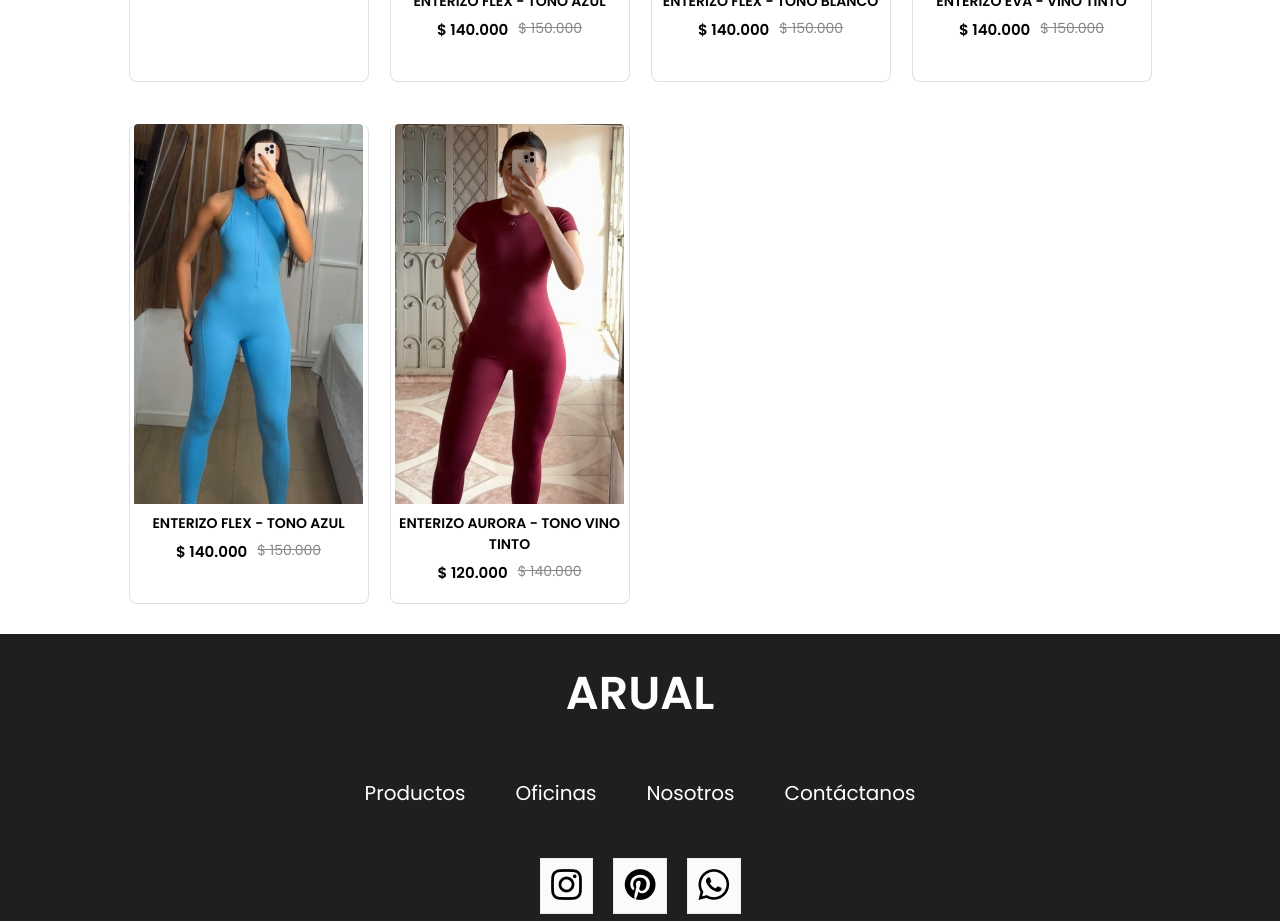
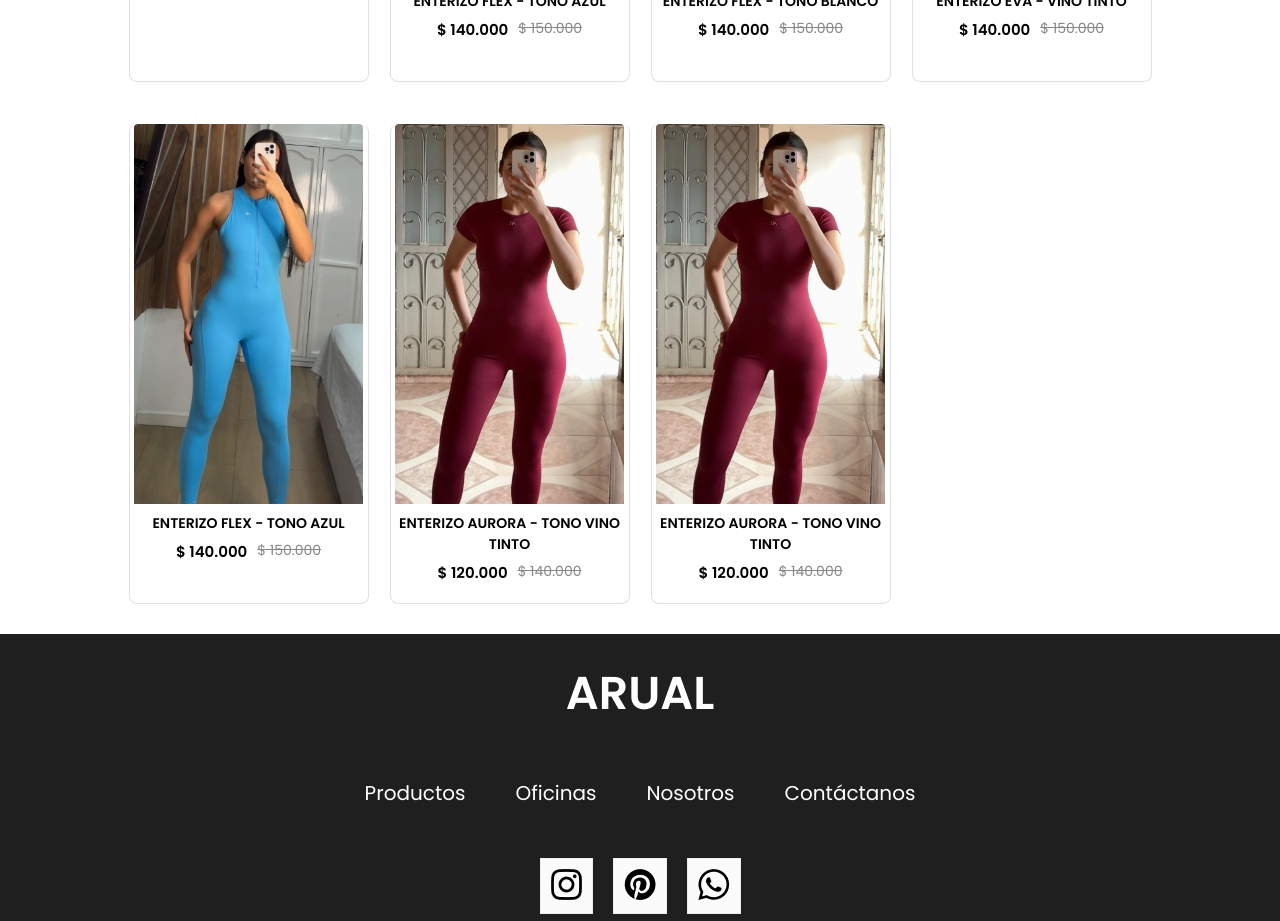
Before and after one commit to luis13xd/arual, a React (Create React App) app: page /enterizos in a window 1280 px wide. Shown: the part 2600-3521 px from the top of the page. Built offline with nearby package versions, Linux system fonts and the light colour scheme.

Commit message:
agregamos el producto

```diff
--- a/src/Components/Assets/all_product.js
+++ b/src/Components/Assets/all_product.js
@@ -38,7 +38,7 @@ import enterizoflexfucsianeon1 from "./enterizos/enterizoflexfucsianeon1.jpeg";
 import enterizoflexfucsianeon2 from "./enterizos/enterizoflexfucsianeon2.jpeg";
 import enterizoflexfucsianeon3 from "./enterizos/enterizoflexfucsianeon3.jpeg";
 import enterizoflexfucsianeon4 from "./enterizos/enterizoflexfucsianeon4.jpeg";
-// 108
+// 109
 import enterizovetvelverde1 from "./enterizos/enterizovetvelverde1.jpeg";
 import enterizovetvelverde2 from "./enterizos/enterizovetvelverde2.jpeg";
 import enterizovetvelverde3 from "./enterizos/enterizovetvelverde3.jpeg";
@@ -639,6 +639,25 @@ let all_product = [
       XL: false,
     },
   },
+  {
+    id: 109,
+    name: "ENTERIZO AURORA - TONO VINO TINTO",
+    category: "enterizos",
+    description: "Tela suave con acabados de la mejor calidad",
+    image: enterizovinotinto1,
+    image2: enterizovinotinto2,
+    image3: enterizovinotinto3,
+    image4: enterizovinotinto4,
+    new_price: 120000,
+    old_price: 140000,
+    sizes: {
+      XS: false,
+      S: true,
+      M: true,
+      L: false,
+      XL: false,
+    },
+  },
 
   // ---------------------------- Categoria 2 LEGGINS Y FALDAS -----------------------------
   {
```
